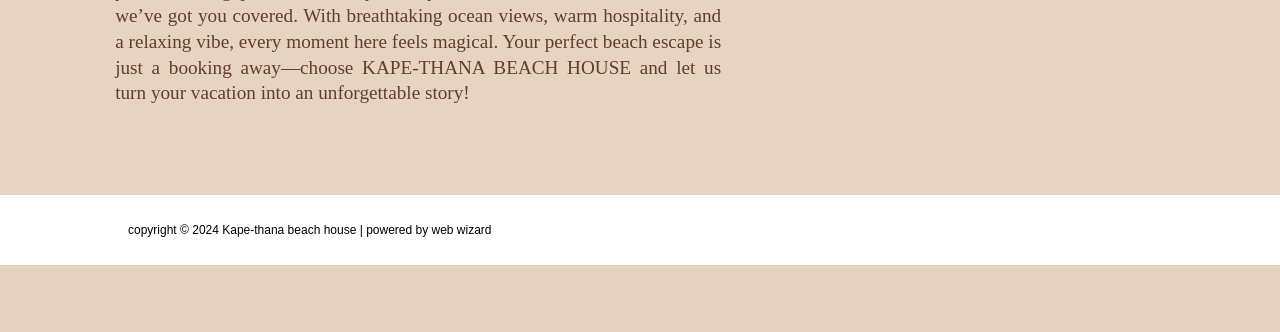
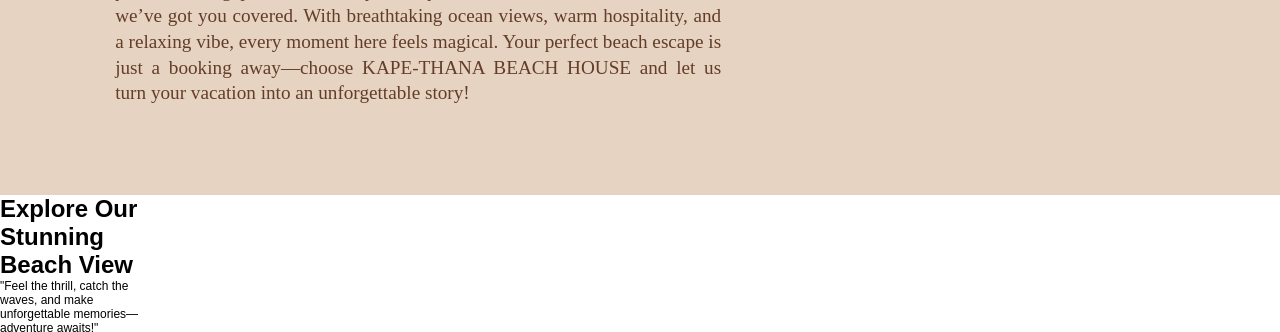
Before and after one commit to MarkPagso03/kape_thana_web, a Django app: page / in a window 1280 px wide. Shown: the part 1249-1581 px from the top of the page. Before the commit the page ends 1514 px from the top, so only its background shows below. Run offline with Django 5.2, Linux system fonts and the light colour scheme.

Commit message:
add index.html

```diff
--- a/kape_thana_web/kape_thana_web/templates/home/index.html
+++ b/kape_thana_web/kape_thana_web/templates/home/index.html
@@ -15,4 +15,15 @@
             <img src="{% static 'home/img/kape-thana_bonFire.jpg'%}" alt="group bon fire" />
         </div>
     </div>
+
+<div class="section_2">
+        <div>
+            <h1>Explore Our <br> Stunning <br> Beach View</h1>
+            <p>"Feel the thrill, catch the <br>waves, and make <br>unforgettable memories—<br>adventure awaits!"</p>
+        </div>
+        <div>
+            <img src="{% static 'home/img/kape-thana_beachView.jpg'%}" alt="beach view" />
+        </div>
+    </div>
+
 {% endblock %}
```
